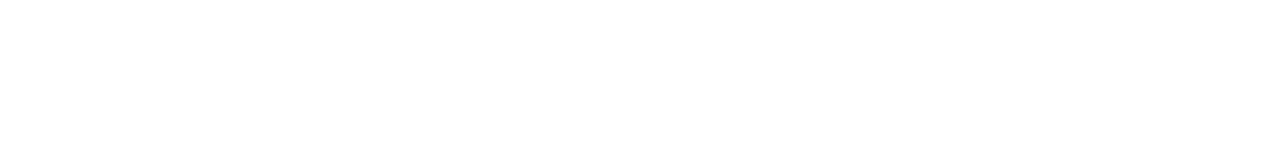
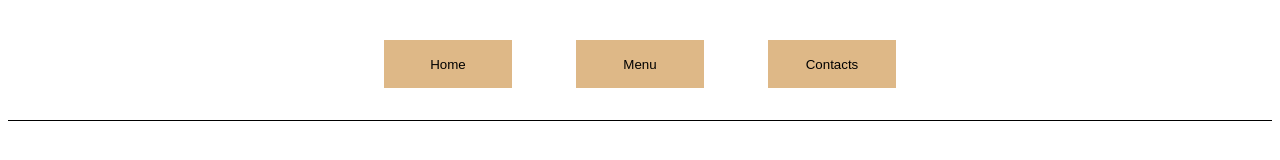
Before and after one commit to andriykup/RestaurantPage, a website built with webpack: page dist/index.html in a window 1280 px wide. Built offline with nearby package versions, Linux system fonts and the light colour scheme.

Commit message:
add header/tab bar

```diff
--- a/src/index.js
+++ b/src/index.js
@@ -1 +1,3 @@
-console.log("hello")
+import { pageLoad } from "./page-load.js";
+
+pageLoad();
--- /dev/null
+++ b/src/page-load.js
@@ -0,0 +1,30 @@
+export function pageLoad(){
+    const content = document.getElementById('content');
+    const header = document.createElement('header');
+    const mainDescription = document.createElement('div');
+
+    //header buttons
+    const homeButton = document.createElement('button');
+    const menuButton = document.createElement('button');
+    const contactsButtton = document.createElement('button');
+
+    homeButton.textContent = "Home";
+    menuButton.textContent = "Menu";
+    contactsButtton.textContent = "Contacts";
+
+    homeButton.addEventListener('click', testbtn);
+    menuButton.addEventListener('click', testbtn);
+    contactsButtton.addEventListener('click', testbtn);
+
+    //TEST FUNCTION
+    function testbtn(){
+        console.log("button was clicked");
+    }
+
+    //appending elements
+    content.appendChild(header);
+    header.appendChild(homeButton);
+    header.appendChild(menuButton);
+    header.appendChild(contactsButtton);
+    content.appendChild(mainDescription);
+}
```
Also changed, not shown: dist/img/mainImg.webp (added), dist/index.html, dist/style.css (added), src/page-contacts.js (added), src/page-home.js (added), src/page-menu.js (added).
